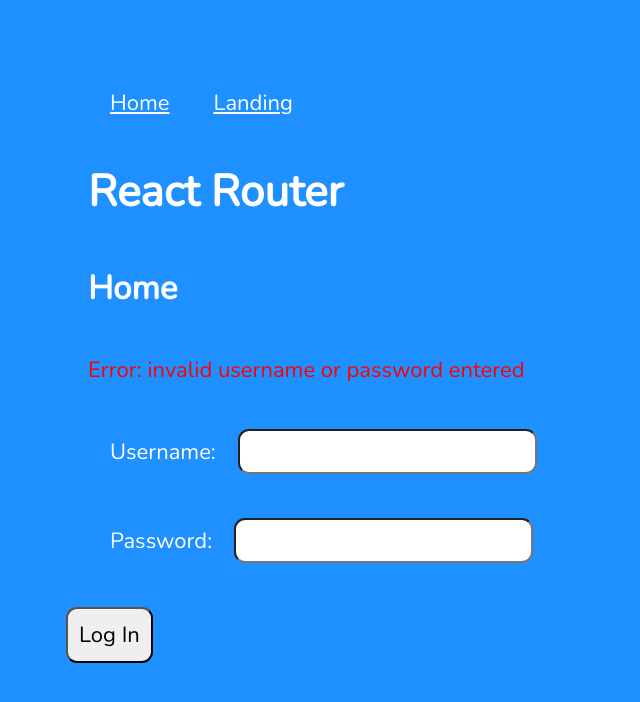
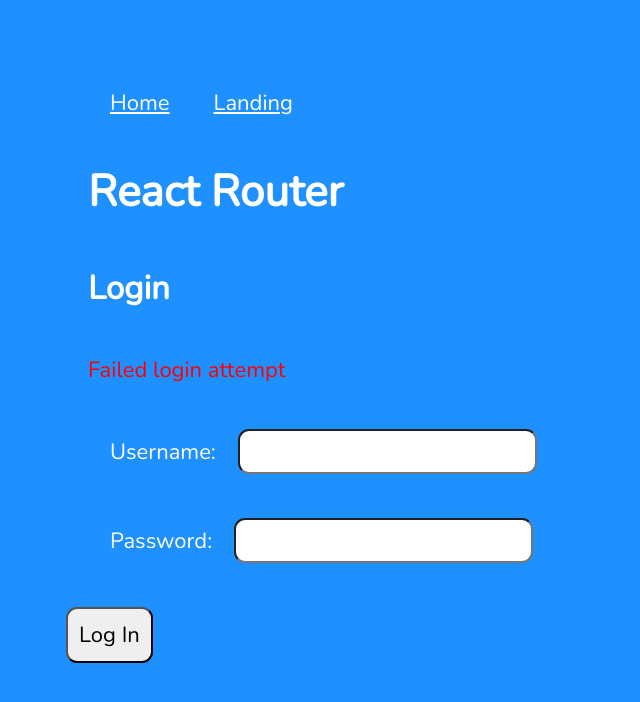
Before and after one commit to ORNSTIL/csc424_webapp, a React (Create React App) app in the folder csc424-react-app/react-frontend/: page / in a window 1280 px wide. Both pictures are taken after a click on the button "Log In". Shown: the top 702 px of the page, without its empty margins (0-640 px from the left). Built offline with nearby package versions, Linux system fonts and the light colour scheme; no server answers.

Commit message:
Update Home.js

```diff
--- a/csc424-react-app/react-frontend/src/Home.js
+++ b/csc424-react-app/react-frontend/src/Home.js
@@ -1,21 +1,36 @@
+import React, { useState } from "react";
 import { useAuth } from "./context/AuthProvider";
-import React, { useState } from "react";
+import axios from 'axios'; // Import Axios library
+
 export const Home = () => {
   const { value } = useAuth();
   const [username, setUsername] = useState("");
   const [password, setPassword] = useState("");
   const [loginError, setLoginError] = useState(false);
+
   const handleLogin = async () => {
-    if (username === "bj" && password === "pass424") {
+    try {
+      // Make a POST request to the login API with user credentials
+      const response = await axios.post('http://localhost:8000/account/login', {
+        username,
+        password,
+      });
+
+      // If successful, set the token in the auth context
       value.onLogin();
-    } else {
+
+      // Reset the loginError state
+      setLoginError(false);
+    } catch (error) {
+      // If the login fails, set the loginError state to true
       setLoginError(true);
     }
   };
+
   return (
     <>
-      <h2>Home</h2>
-      {loginError && <p style={{ color: "red" }}>Error: invalid username or password entered</p>}
+      <h2>Login</h2>
+      {loginError && <p style={{ color: "red" }}>Failed login attempt</p>}
       <div>
         <label htmlFor="username">Username:</label>
         <input
```
